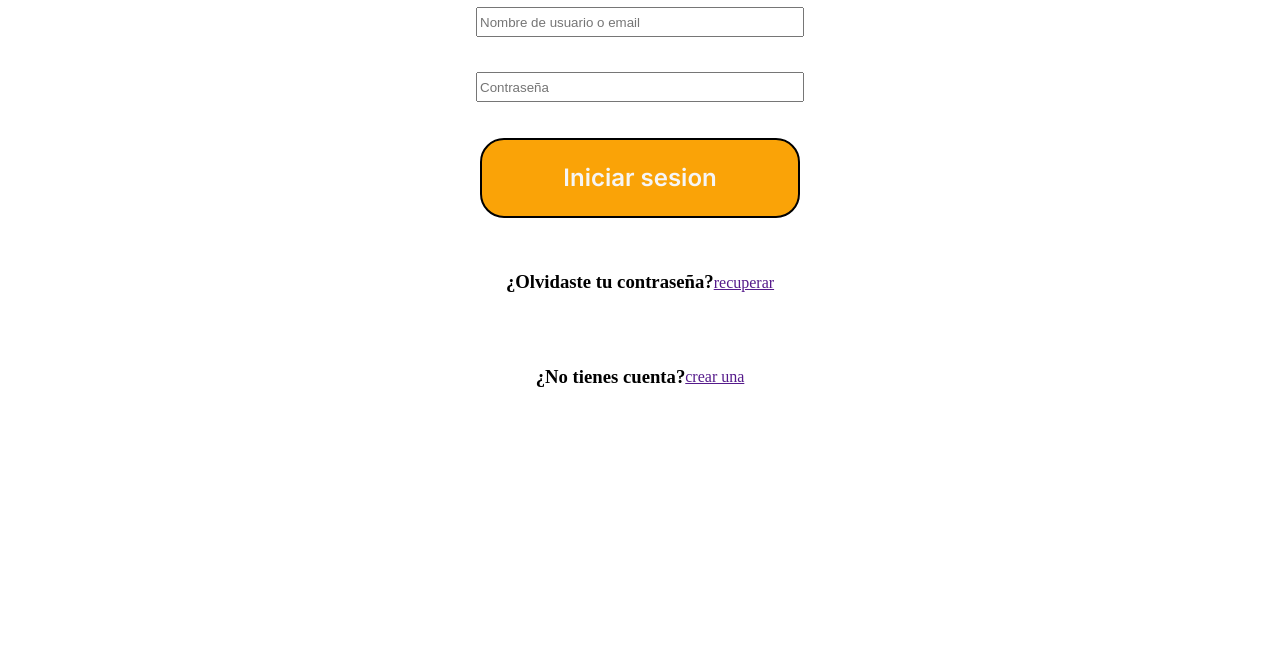
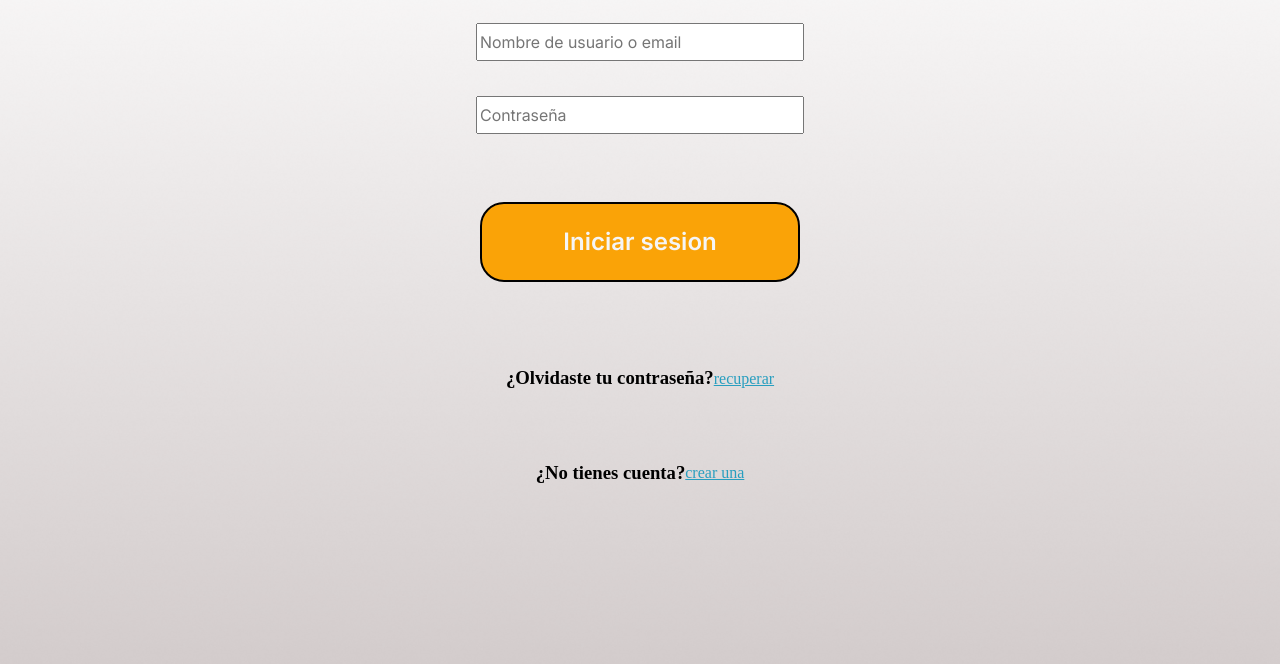
Before and after one commit to 3-TIC-ORT/proyecto-selector-de-zapatillas, a plain HTML site: page Front end/wireframe_2/wireframe2.html in a window 1280 px wide. Shown: the part 176-840 px from the top of the page. Before the commit the page ends 800 px from the top, so only its background shows below. Drawn offline with Linux system fonts and the light colour scheme.

Commit message:
terminada la facha del 2do wireframe, falta js

```diff
--- a/Front end/wireframe_2/wireframe2.css
+++ b/Front end/wireframe_2/wireframe2.css
@@ -1,6 +1,15 @@
+:root{
+    --celeste: #289EBF;
+}
 @font-face {
     font-family: "Inter";
     src: url(Inter-VariableFont_opsz\,wght.ttf);
+}
+body{
+    background-image: url(Rectangle\ 176.png);
+    background-size: cover;
+    background-position: center;
+    height: 100vh;
 }
 .cuerpo{
     display: flex;
@@ -9,6 +18,10 @@
     align-items: center;
     gap: 2.2rem;
     margin-top: 2rem;
+
+}
+.LOGO{
+    height: 8rem;
 }
 .sesion{
     border-radius: 1.5rem;
@@ -25,18 +38,24 @@ font-size: 1.5rem;
 font-style: normal;
 font-weight: 600;
 line-height: normal;
+margin-top: 2rem;
 }
 .contraseña{
-    height: 1.5rem;
+    height: 2rem;
     width: 20rem;
+    font-family: Inter;
+    font-size: 1rem;
 }
 .nombre{
-    height: 1.5rem;
+    height: 2rem;
     width: 20rem;
+    font-family: Inter;
+    font-size: 1rem;
 }
 .olvidaste-tu-contraseña{
     display: flex;
     justify-content: center;
+    margin-top: 2rem;
 }
 .no-tienes-cuenta{
     display: flex;
@@ -44,9 +63,9 @@ line-height: normal;
 }
 .recuperar{
     margin-top: 1.3rem;
-    color: ;
+    color: var(--celeste);
 }
 .crear{
     margin-top: 1.3rem;
-    color: ;
+    color: var(--celeste);
 }
```
Also changed, not shown: Front end/wireframe_2/Rectangle 176.png (added), 2 other files.
